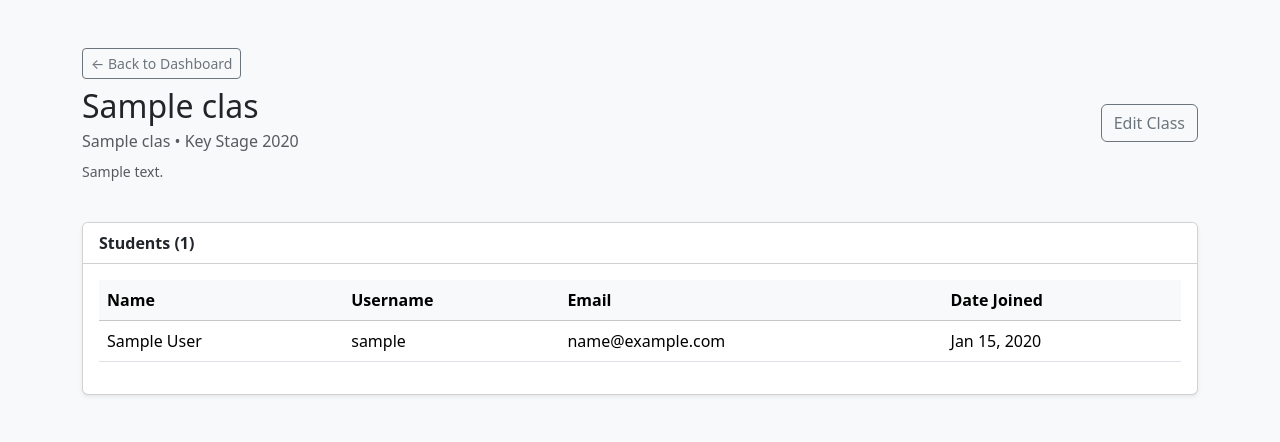
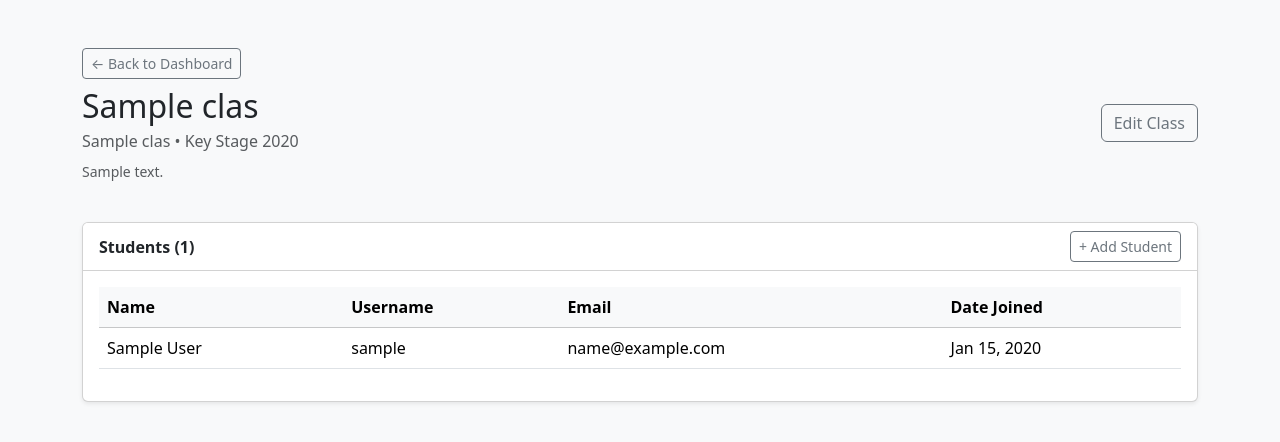
Before and after one commit to njthomas1991-hub/inq-edu, a Django app: page /teacher/class/1/ in a window 1280 px wide. Shown: the top 442 px of the page. Run offline with Django 5.2, Linux system fonts and the light colour scheme; a user stored in the database is signed in; tables that the repository leaves empty hold one stand-in row (values such as "Sample post").

Commit message:
Add student button to class detail page

```diff
--- a/backend/core/templates/core/class_detail.html
+++ b/backend/core/templates/core/class_detail.html
@@ -25,6 +25,7 @@
                 <div class="card shadow-sm">
                     <div class="card-header bg-white d-flex justify-content-between align-items-center">
                         <strong>Students ({{ students.count }})</strong>
+                        <a href="/admin/core/classstudent/add/" class="btn btn-outline-secondary btn-sm">+ Add Student</a>
                     </div>
                     <div class="card-body">
                         {% if students %}
```
